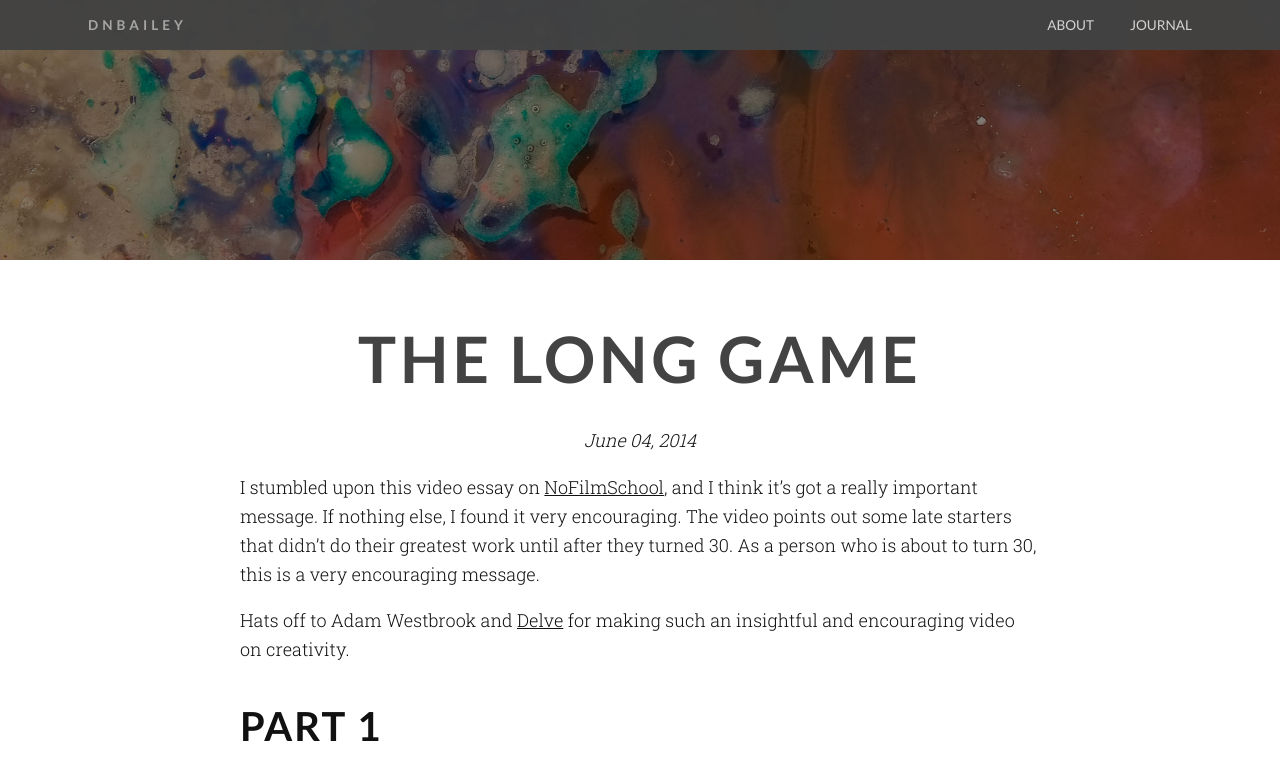
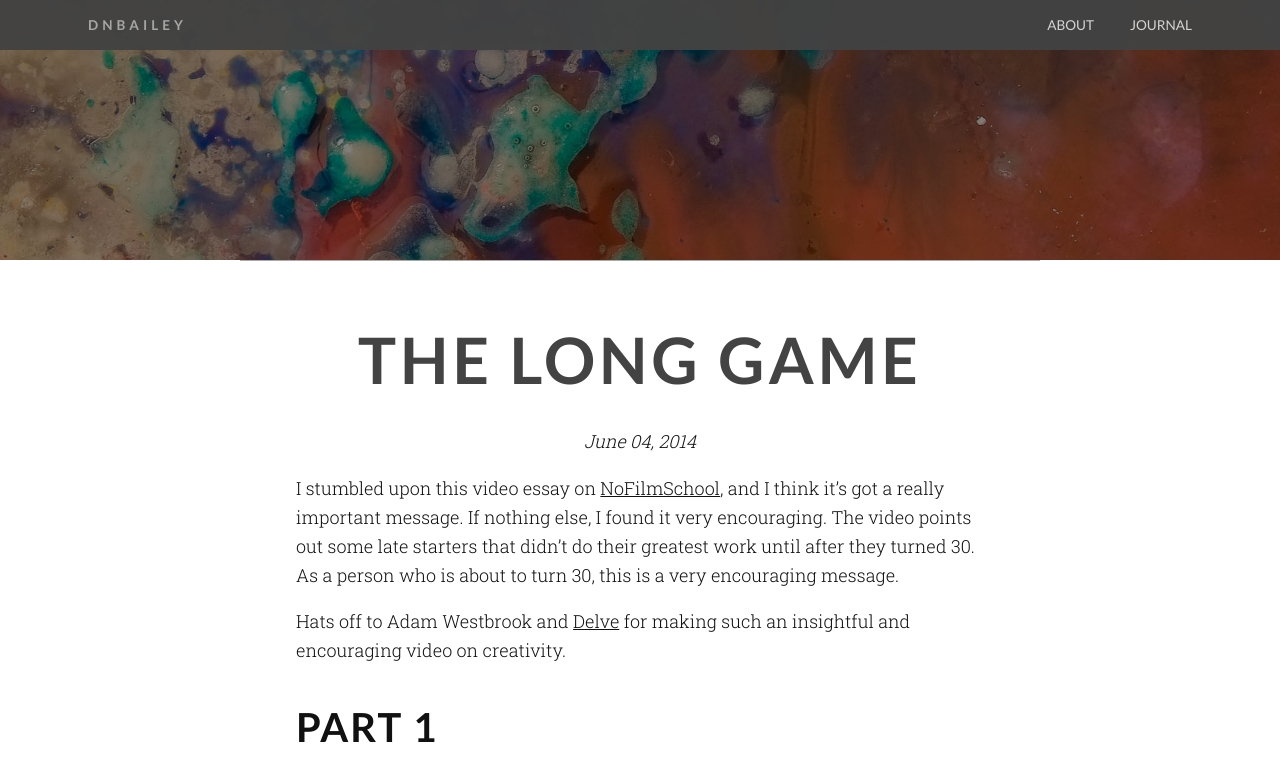
Before and after one commit to dnbailey/dnbailey.github.io.bak, a Jekyll site: the page built from journal.html, in a window 1280 px wide and 1400 px high, scrolled down 220 px. Shown: the top 768 px of the window. Built offline with Jekyll 4.4.1, drawn with Linux system fonts in a browser that asks for light colours; nearby versions of some CDN libraries; a script that is not in the unit is left out; some of the changed text lies outside the part shown; grey boxes are pictures that could not be loaded.

Commit message:
Change styling on journal

```diff
--- a/_sass/_layout.scss
+++ b/_sass/_layout.scss
@@ -80,14 +80,11 @@
 
 // Journal
 .journal {
-    article { padding-bottom: 3em; border-bottom: 1px solid $grey-color-light;
-        &:last-child { border-bottom: none; }
+    .post { padding-bottom: 3em; border-top: 1px solid $grey-color-light;
+        &:first-child { border-bottom: none; }
         header { text-align: center;
             .post-date { font-style: italic; }
         }
-    }
-    .subscribe {
-        .rss-subscribe:hover { background: $grey-color-dark; }
     }
 }
 
--- a/journal.html
+++ b/journal.html
@@ -4,28 +4,23 @@
 ---
 
 <div class="journal">
-    <section class="block">
-
+    <section class="posts block">
     {% for post in site.posts limit:10 %}
-        <article>
-            <header>
+        <article class="post">
+            <header class="post-header text-center">
                 <h1><a href="{{ post.url }}">{{ post.title }}</a></h1>
                 <p class="post-date">{{ post.date | date: "%B %d, %Y" }}</p>
             </header>
-            <div class="article-content">
+            <div class="post-content">
             {% if post.content contains "<!-- more -->" %}
                 {{ post.content | split:"<!-- more -->" | first }}
                 <footer class="text-center"><a class="btn read-more" href="{{ post.url }}">Read More</a></footer>
             {% else %}
                 {{ post.content}}
+                <footer class="text-center"><a class="btn read-more" href="{{ post.url }}">Permalink</a></footer>
             {% endif %}
             </div>
         </article>
     {% endfor %}
     </section>
-
-    <div class="subscribe block">
-          <a href="{{ "/feed.xml" | prepend: site.baseurl }}" class="btn wide rss-subscribe">subscribe via RSS</a></p>
-
-    </div>
 </div>
```
